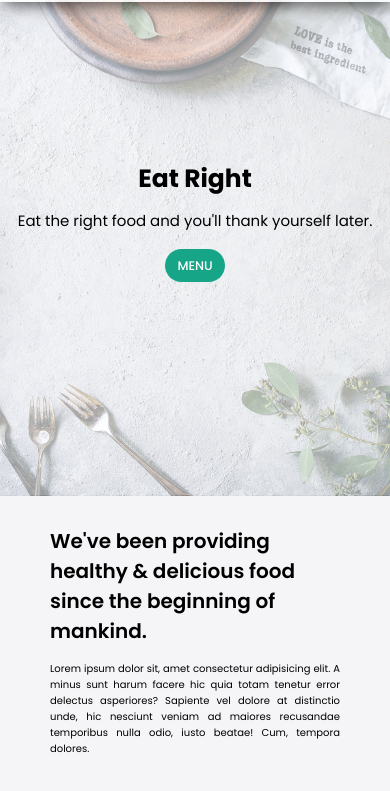
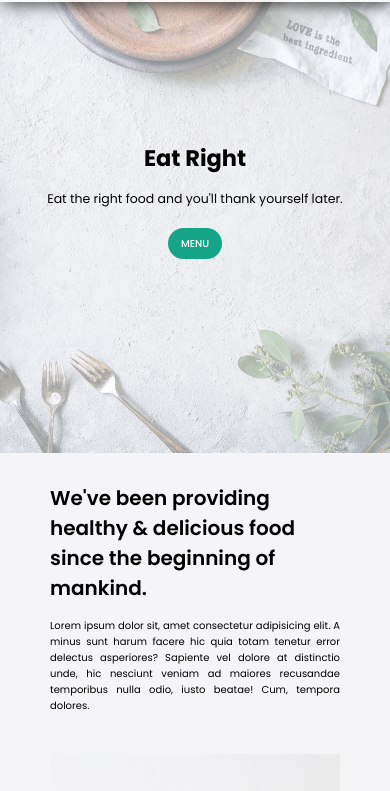
Before and after one commit to satvikpopli/restaurant-website, a plain HTML site: page index.html in a window 390 px wide. Shown: the part 53-844 px from the top of the page. Drawn offline with Linux system fonts and the light colour scheme.

Commit message:
Fix header for smaller screen size

```diff
--- a/style.css
+++ b/style.css
@@ -906,3 +906,24 @@ textarea {
         margin-right: 0;
     }
 }
+
+@media (max-width: 400px) {
+
+    /* ###################### SHOWCASE ###################### */
+    .showcase {
+        height: 60vh;
+    }
+
+    .showcase h1 {
+        font-size: 2.25rem;
+    }
+
+    .showcase p {
+        padding: 0.5rem;
+        font-size: 1.25rem;
+    }
+
+    .showcase a {
+        font-size: 1rem;
+    }
+}
```
